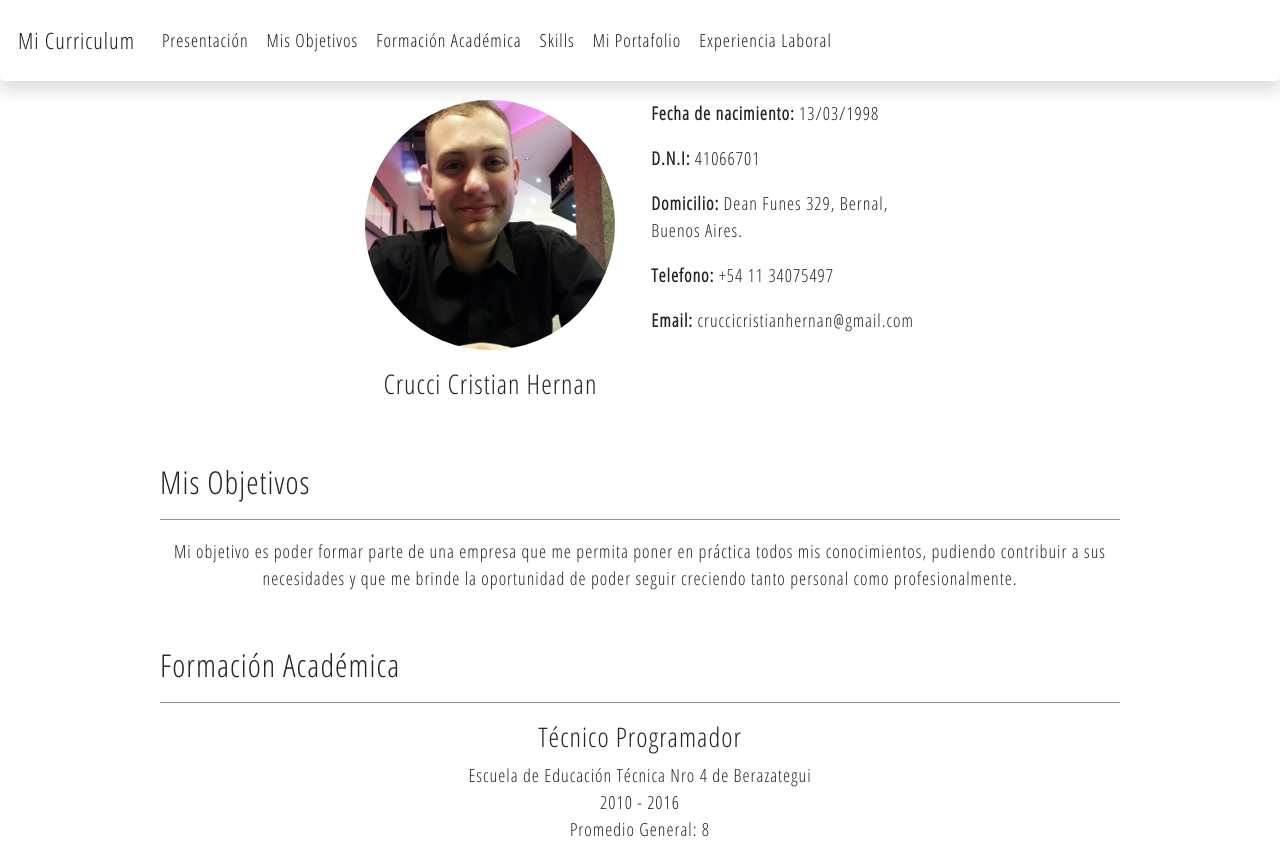
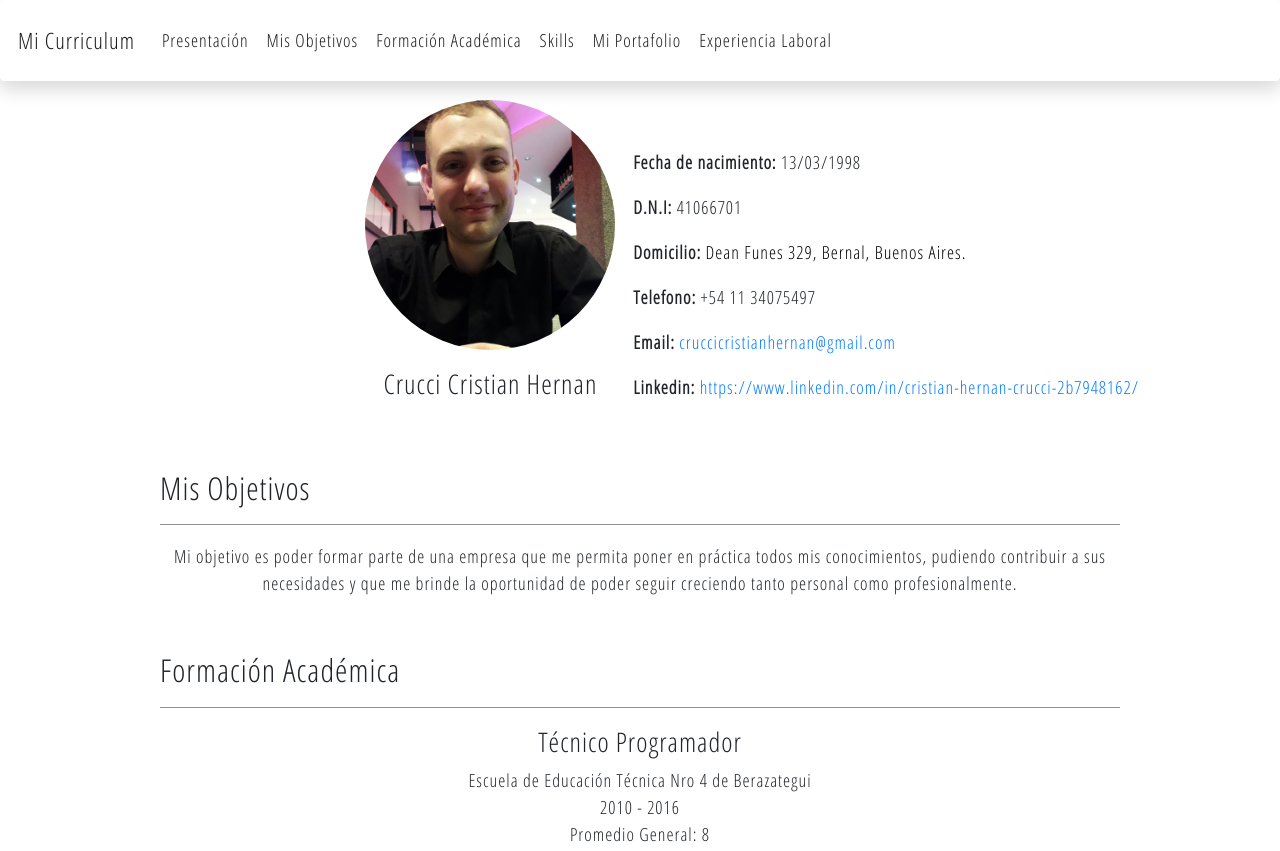
Before and after one commit to CristianCrucci/cristiancrucci.github.io, a plain HTML site: page index.html in a window 1280 px wide. Shown: the top 851 px of the page. Drawn offline with nearby package versions, Linux system fonts and the light colour scheme; a script that the page names is missing.

Commit message:
Se agregaron links de Linkedin y direccion

```diff
--- a/css/index.css
+++ b/css/index.css
@@ -23,6 +23,7 @@
     width: 45%;
     column-count: 2;
     margin-top: 100px;
+    white-space: nowrap;
 
 }
 
--- a/index.html
+++ b/index.html
@@ -49,9 +49,10 @@
       <div class="card border-0">
         <p><b>Fecha de nacimiento: </b>13/03/1998 </p>
         <p><b>D.N.I: </b> 41066701</p>
-        <p><b>Domicilio: </b>Dean Funes 329, Bernal, Buenos Aires.</p>
+        <p><b>Domicilio: </b><a style="color: #000;" target="_blank" href="https://goo.gl/maps/v82DWizJufQrjnPq6"> Dean Funes 329, Bernal, Buenos Aires.</a></p>
         <p><b>Telefono:</b> +54 11 34075497 </p>
-        <p><b>Email: </b> cruccicristianhernan@gmail.com </p>
+        <p><b>Email: </b> <a target="_blank" href="mailto:cruccicristianhernan@gmail.com"> cruccicristianhernan@gmail.com </a></p>
+        <p><b>Linkedin: </b><a target="_blank" href="https://www.linkedin.com/in/cristian-hernan-crucci-2b7948162/"> https://www.linkedin.com/in/cristian-hernan-crucci-2b7948162/ </a> </p>
       </div>
       </div>
     <div>
```
